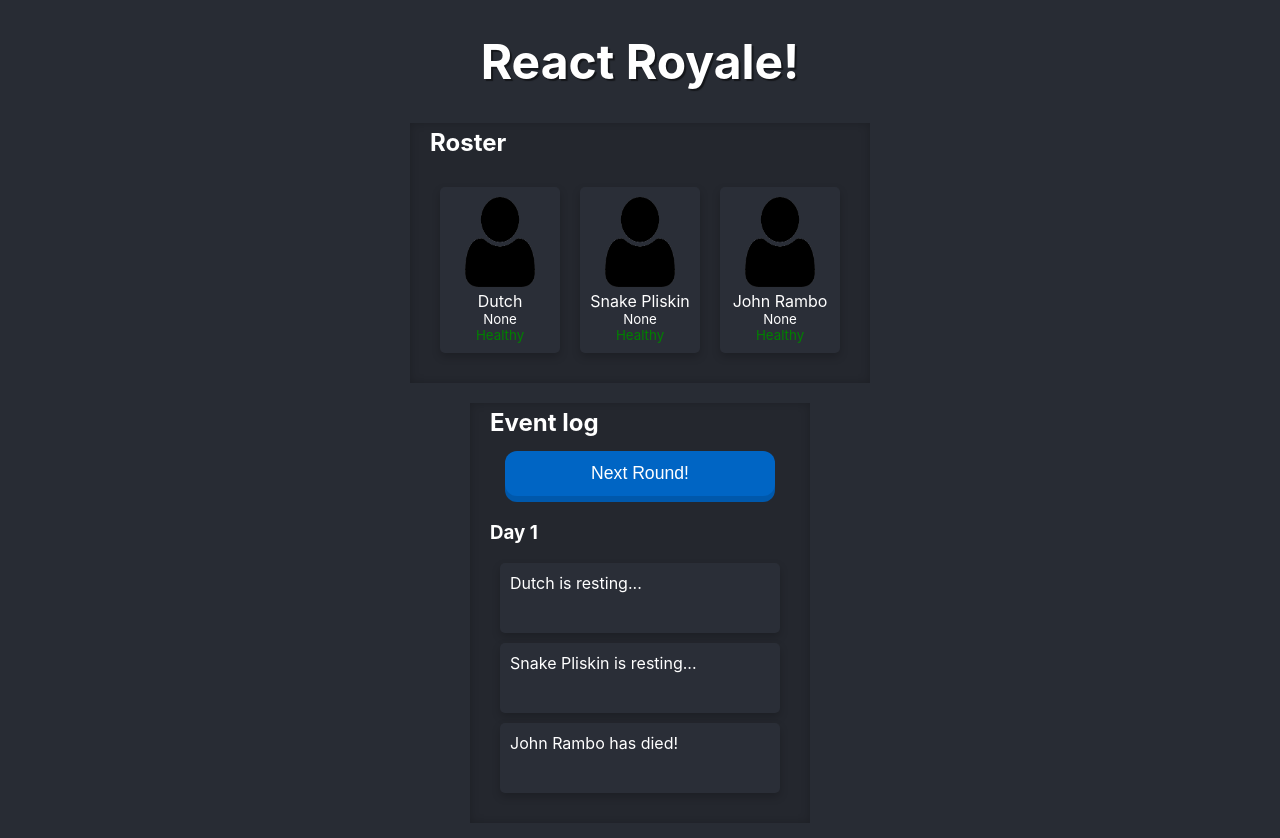
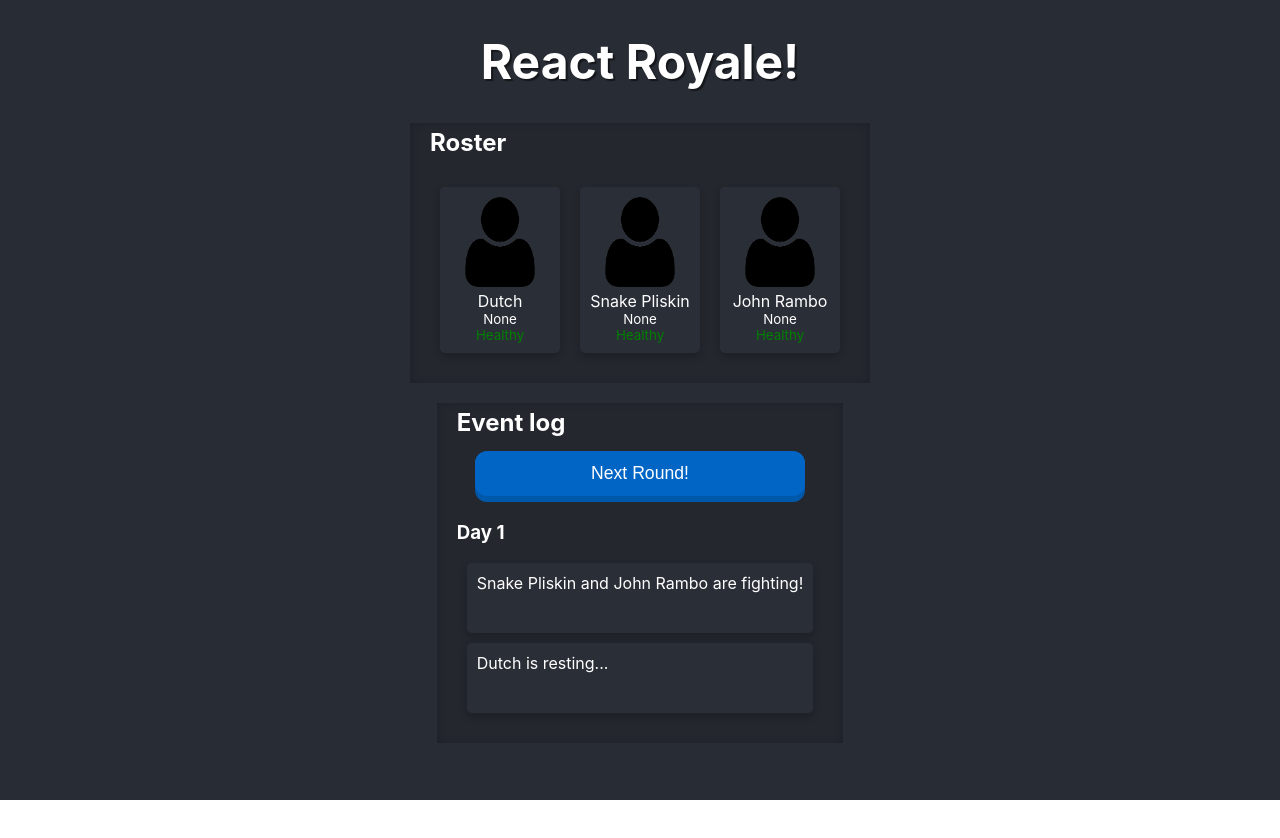
Before and after one commit to Julioevm/react-royale, a React (Create React App) app: page / in a window 1280 px wide. Shown: the top 838 px of the page. After the commit the page ends 800 px from the top, so only its background shows below. Built offline with nearby package versions, Linux system fonts and the light colour scheme.

Commit message:
Implement 2 player events.

```diff
--- a/src/engine/BREngine.ts
+++ b/src/engine/BREngine.ts
@@ -1,5 +1,5 @@
 import { getPlayers, Player } from "../DAL/Player";
-import { getRandomNumber } from "./Utils";
+import { getRandomNumber, rollChance } from "./Utils";
 
 export interface EventDesc {
 	id: string;
@@ -17,23 +17,58 @@ export interface Game {
 	rounds: Round[];
 }
 
-function generateRoundEvents(players: Player[]): EventDesc[] {
+function getEngagements(players: Player[]) {
+	let engagedPlayers: Player[] = [];
+	for (const player of players) {
+		if (rollChance(30)) engagedPlayers.push(player);
+	}
+
+	if (engagedPlayers.length % 2 > 0) engagedPlayers.pop();
+	return engagedPlayers;
+}
+
+function generateEngagementEvents(players: Player[]): EventDesc[] {
 	let events: EventDesc[] = [];
 
-	for (const player of players) {
+	for (let i = 0; i < players.length; i += 2) {
+		const player1 = players[i];
+		const player2 = players[i + 1];
 
-		events.push(generateEvent(player));
+		const event: EventDesc = {
+			id: `${player1.key}-${player2.key}`,
+			desc: `${player1.name} and ${player2.name} are fighting!`,
+		};
+
+		events.push(event);
 	}
 
 	return events;
 }
 
-export function generateEvent( player: Player): EventDesc {
+function generateRoundEvents(players: Player[]): EventDesc[] {
+	let events: EventDesc[] = [];
+
+	const engagedPlayers = getEngagements(players);
+
+	events = generateEngagementEvents(engagedPlayers);
+
+	const unEngagedPlayers = players.filter(
+		(player) => !engagedPlayers.some((engagedPlayer) => player.key === engagedPlayer.key)
+	);
+
+	for (const player of unEngagedPlayers) {
+		events.push(generateIdleEvent(player));
+	}
+
+	return events;
+}
+
+export function generateIdleEvent(player: Player): EventDesc {
 	const roll = getRandomNumber(100);
 	let desc;
-	if (roll > 70) desc = `${ player.name } has died!`;
-	else if (roll > 30) desc = `${ player.name } is moving!`;
-	else desc = `${ player.name } is resting...`;
+	if (roll > 70) desc = `${player.name} is looking for a weapon...`;
+	else if (roll > 30) desc = `${player.name} is moving!`;
+	else desc = `${player.name} is resting...`;
 
 	const id = player.key + new Date().getTime();
 	return { id, desc };
--- a/src/engine/Utils.ts
+++ b/src/engine/Utils.ts
@@ -1,3 +1,7 @@
 export function getRandomNumber(max: number): number {
 	return Math.floor(Math.random() * max);
 }
+
+export function rollChance(threshold: number, limit = 100) {
+	return threshold > getRandomNumber(limit);
+}
```
Also changed, not shown: 1 other file (tests, documents, lock files or other folders).
